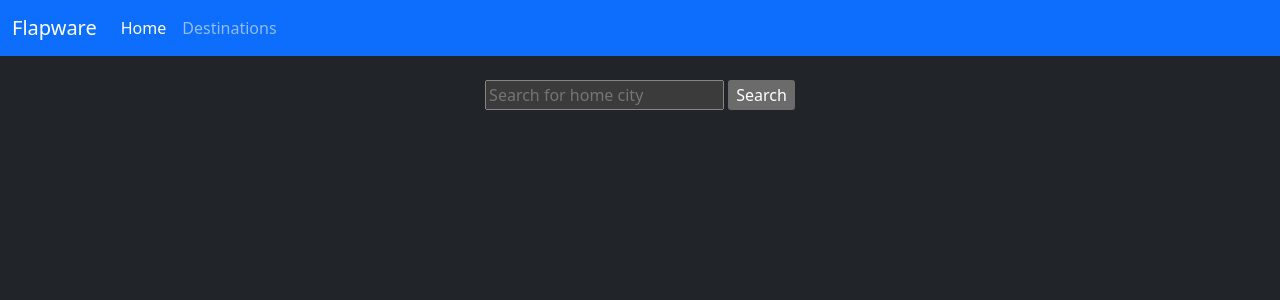
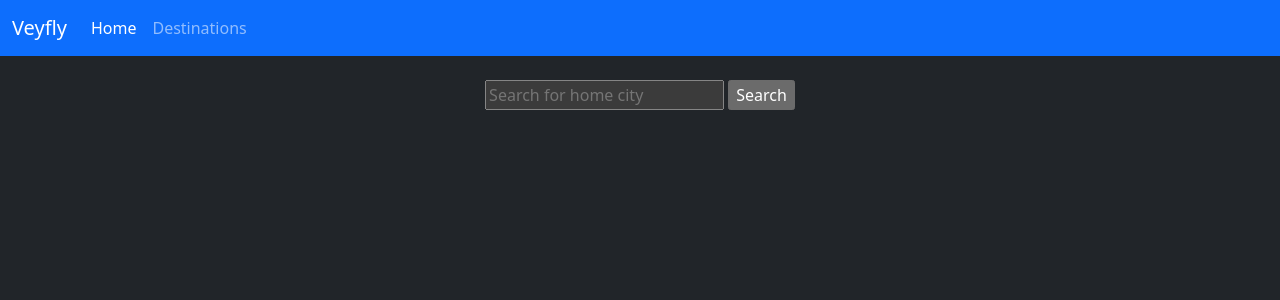
Before and after one commit to KnowYourLines/varyfly, a Django app: page / in a window 1280 px wide. Shown: the top 300 px of the page. Run offline with Django 4.2, Linux system fonts and the light colour scheme; parts of the project's set-up code (start-up, migrations or seed data) failed here and were passed over.

Commit message:
rename flapware to veyfly

```diff
--- a/render.yaml
+++ b/render.yaml
@@ -2,7 +2,7 @@ services:
   - type: web
     name: veyfly
     env: python
-    repo: https://github.com/KnowYourLines/flapware.git
+    repo: https://github.com/KnowYourLines/veyfly.git
     region: ohio
     plan: free
     branch: main
--- a/veyfly/apps.py
+++ b/veyfly/apps.py
@@ -1,6 +1,6 @@
 from django.apps import AppConfig
 
 
-class FlapwareConfig(AppConfig):
+class VeyflyConfig(AppConfig):
     default_auto_field = "django.db.models.BigAutoField"
     name = "veyfly"
--- a/veyfly/templates/destinations.html
+++ b/veyfly/templates/destinations.html
@@ -3,13 +3,13 @@
 <head>
     <meta charset="UTF-8">
     <meta name="viewport" content="width=device-width, initial-scale=1">
-    <title>Flapware</title>
+    <title>Veyfly</title>
     <link href="https://cdn.jsdelivr.net/npm/bootstrap@5.3.2/dist/css/bootstrap.min.css" rel="stylesheet" integrity="sha384-T3c6CoIi6uLrA9TneNEoa7RxnatzjcDSCmG1MXxSR1GAsXEV/Dwwykc2MPK8M2HN" crossorigin="anonymous">
 </head>
 <body>
 <nav class="navbar navbar-expand-lg navbar-dark bg-primary">
     <div class="container-fluid">
-      <a class="navbar-brand" href="/">Flapware</a>
+      <a class="navbar-brand" href="/">Veyfly</a>
       <button class="navbar-toggler" type="button" data-bs-toggle="collapse" data-bs-target="#navbarSupportedContent" aria-controls="navbarSupportedContent" aria-expanded="false" aria-label="Toggle navigation">
         <span class="navbar-toggler-icon"></span>
       </button>
--- a/veyfly/templates/home.html
+++ b/veyfly/templates/home.html
@@ -3,13 +3,13 @@
 <head>
     <meta charset="UTF-8">
     <meta name="viewport" content="width=device-width, initial-scale=1">
-    <title>Flapware</title>
+    <title>Veyfly</title>
     <link href="https://cdn.jsdelivr.net/npm/bootstrap@5.3.2/dist/css/bootstrap.min.css" rel="stylesheet" integrity="sha384-T3c6CoIi6uLrA9TneNEoa7RxnatzjcDSCmG1MXxSR1GAsXEV/Dwwykc2MPK8M2HN" crossorigin="anonymous">
 </head>
 <body>
 <nav class="navbar navbar-expand-lg navbar-dark bg-primary">
     <div class="container-fluid">
-      <a class="navbar-brand" href="/">Flapware</a>
+      <a class="navbar-brand" href="/">Veyfly</a>
       <button class="navbar-toggler" type="button" data-bs-toggle="collapse" data-bs-target="#navbarSupportedContent" aria-controls="navbarSupportedContent" aria-expanded="false" aria-label="Toggle navigation">
         <span class="navbar-toggler-icon"></span>
       </button>
--- a/veyfly/templates/nightlife.html
+++ b/veyfly/templates/nightlife.html
@@ -4,13 +4,13 @@
 <head>
     <meta charset="UTF-8">
     <meta name="viewport" content="width=device-width, initial-scale=1">
-    <title>Flapware</title>
+    <title>Veyfly</title>
     <link href="https://cdn.jsdelivr.net/npm/bootstrap@5.3.2/dist/css/bootstrap.min.css" rel="stylesheet" integrity="sha384-T3c6CoIi6uLrA9TneNEoa7RxnatzjcDSCmG1MXxSR1GAsXEV/Dwwykc2MPK8M2HN" crossorigin="anonymous">
 </head>
 <body>
 <nav class="navbar navbar-expand-lg navbar-dark bg-primary">
     <div class="container-fluid">
-      <a class="navbar-brand" href="/">Flapware</a>
+      <a class="navbar-brand" href="/">Veyfly</a>
       <button class="navbar-toggler" type="button" data-bs-toggle="collapse" data-bs-target="#navbarSupportedContent" aria-controls="navbarSupportedContent" aria-expanded="false" aria-label="Toggle navigation">
         <span class="navbar-toggler-icon"></span>
       </button>
--- a/veyfly/templates/no_home_saved.html
+++ b/veyfly/templates/no_home_saved.html
@@ -3,13 +3,13 @@
 <head>
     <meta charset="UTF-8">
     <meta name="viewport" content="width=device-width, initial-scale=1">
-    <title>Flapware</title>
+    <title>Veyfly</title>
     <link href="https://cdn.jsdelivr.net/npm/bootstrap@5.3.2/dist/css/bootstrap.min.css" rel="stylesheet" integrity="sha384-T3c6CoIi6uLrA9TneNEoa7RxnatzjcDSCmG1MXxSR1GAsXEV/Dwwykc2MPK8M2HN" crossorigin="anonymous">
 </head>
 <body>
 <nav class="navbar navbar-expand-lg navbar-dark bg-primary">
     <div class="container-fluid">
-      <a class="navbar-brand" href="/">Flapware</a>
+      <a class="navbar-brand" href="/">Veyfly</a>
       <button class="navbar-toggler" type="button" data-bs-toggle="collapse" data-bs-target="#navbarSupportedContent" aria-controls="navbarSupportedContent" aria-expanded="false" aria-label="Toggle navigation">
         <span class="navbar-toggler-icon"></span>
       </button>
--- a/veyfly/templates/restaurants.html
+++ b/veyfly/templates/restaurants.html
@@ -4,13 +4,13 @@
 <head>
     <meta charset="UTF-8">
     <meta name="viewport" content="width=device-width, initial-scale=1">
-    <title>Flapware</title>
+    <title>Veyfly</title>
     <link href="https://cdn.jsdelivr.net/npm/bootstrap@5.3.2/dist/css/bootstrap.min.css" rel="stylesheet" integrity="sha384-T3c6CoIi6uLrA9TneNEoa7RxnatzjcDSCmG1MXxSR1GAsXEV/Dwwykc2MPK8M2HN" crossorigin="anonymous">
 </head>
 <body>
 <nav class="navbar navbar-expand-lg navbar-dark bg-primary">
     <div class="container-fluid">
-      <a class="navbar-brand" href="/">Flapware</a>
+      <a class="navbar-brand" href="/">Veyfly</a>
       <button class="navbar-toggler" type="button" data-bs-toggle="collapse" data-bs-target="#navbarSupportedContent" aria-controls="navbarSupportedContent" aria-expanded="false" aria-label="Toggle navigation">
         <span class="navbar-toggler-icon"></span>
       </button>
--- a/veyfly/templates/safety.html
+++ b/veyfly/templates/safety.html
@@ -4,13 +4,13 @@
 <head>
     <meta charset="UTF-8">
     <meta name="viewport" content="width=device-width, initial-scale=1">
-    <title>Flapware</title>
+    <title>Veyfly</title>
     <link href="https://cdn.jsdelivr.net/npm/bootstrap@5.3.2/dist/css/bootstrap.min.css" rel="stylesheet" integrity="sha384-T3c6CoIi6uLrA9TneNEoa7RxnatzjcDSCmG1MXxSR1GAsXEV/Dwwykc2MPK8M2HN" crossorigin="anonymous">
 </head>
 <body>
 <nav class="navbar navbar-expand-lg navbar-dark bg-primary">
     <div class="container-fluid">
-      <a class="navbar-brand" href="/">Flapware</a>
+      <a class="navbar-brand" href="/">Veyfly</a>
       <button class="navbar-toggler" type="button" data-bs-toggle="collapse" data-bs-target="#navbarSupportedContent" aria-controls="navbarSupportedContent" aria-expanded="false" aria-label="Toggle navigation">
         <span class="navbar-toggler-icon"></span>
       </button>
--- a/veyfly/templates/shopping.html
+++ b/veyfly/templates/shopping.html
@@ -4,13 +4,13 @@
 <head>
     <meta charset="UTF-8">
     <meta name="viewport" content="width=device-width, initial-scale=1">
-    <title>Flapware</title>
+    <title>Veyfly</title>
     <link href="https://cdn.jsdelivr.net/npm/bootstrap@5.3.2/dist/css/bootstrap.min.css" rel="stylesheet" integrity="sha384-T3c6CoIi6uLrA9TneNEoa7RxnatzjcDSCmG1MXxSR1GAsXEV/Dwwykc2MPK8M2HN" crossorigin="anonymous">
 </head>
 <body>
 <nav class="navbar navbar-expand-lg navbar-dark bg-primary">
     <div class="container-fluid">
-      <a class="navbar-brand" href="/">Flapware</a>
+      <a class="navbar-brand" href="/">Veyfly</a>
       <button class="navbar-toggler" type="button" data-bs-toggle="collapse" data-bs-target="#navbarSupportedContent" aria-controls="navbarSupportedContent" aria-expanded="false" aria-label="Toggle navigation">
         <span class="navbar-toggler-icon"></span>
       </button>
--- a/veyfly/templates/sights.html
+++ b/veyfly/templates/sights.html
@@ -4,13 +4,13 @@
 <head>
     <meta charset="UTF-8">
     <meta name="viewport" content="width=device-width, initial-scale=1">
-    <title>Flapware</title>
+    <title>Veyfly</title>
     <link href="https://cdn.jsdelivr.net/npm/bootstrap@5.3.2/dist/css/bootstrap.min.css" rel="stylesheet" integrity="sha384-T3c6CoIi6uLrA9TneNEoa7RxnatzjcDSCmG1MXxSR1GAsXEV/Dwwykc2MPK8M2HN" crossorigin="anonymous">
 </head>
 <body>
 <nav class="navbar navbar-expand-lg navbar-dark bg-primary">
     <div class="container-fluid">
-      <a class="navbar-brand" href="/">Flapware</a>
+      <a class="navbar-brand" href="/">Veyfly</a>
       <button class="navbar-toggler" type="button" data-bs-toggle="collapse" data-bs-target="#navbarSupportedContent" aria-controls="navbarSupportedContent" aria-expanded="false" aria-label="Toggle navigation">
         <span class="navbar-toggler-icon"></span>
       </button>
```
Also changed, not shown: README.md.
